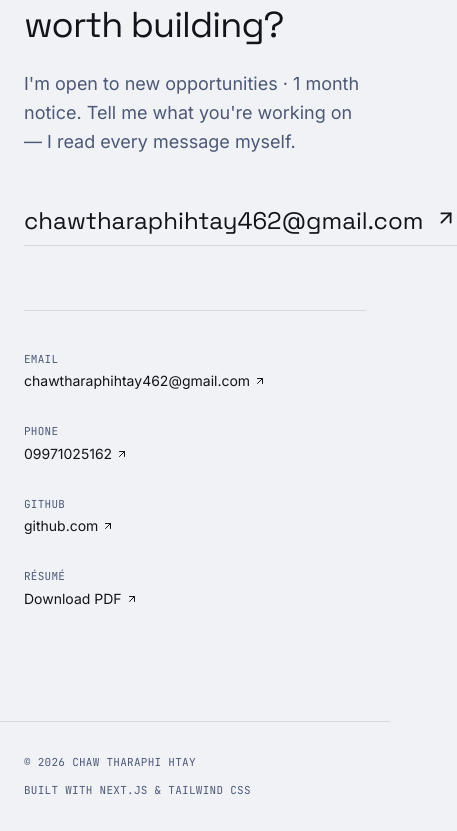
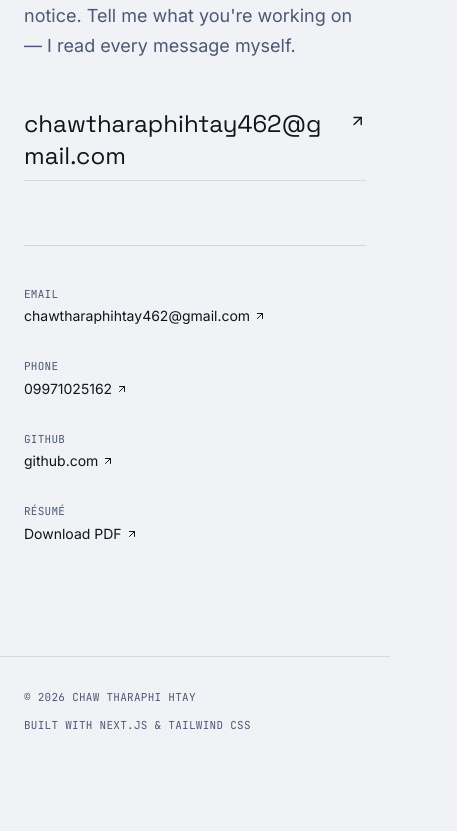
Before and after one commit to chawtharaphihtay/chawtharaphihtay.github.io, a Next.js app: page / in a window 390 px wide. Shown: the part 9092-9923 px from the top of the page, 457 px wide, since content can reach past the window. After the commit the page ends 9858 px from the top, so only its background shows below. Built offline with nearby package versions, Linux system fonts and the light colour scheme.

Commit message:
update avatar width

```diff
--- a/src/components/Avatar.tsx
+++ b/src/components/Avatar.tsx
@@ -3,7 +3,7 @@ import { personal } from "@/content/data";
 export function Avatar() {
   return (
     <div className="relative mx-auto w-auto max-w-full">
-      <div className="relative aspect-square h-[52vh] max-h-[560px] w-auto overflow-hidden rounded-3xl border border-line bg-paper-raised">
+      <div className="relative aspect-square md:h-[52vh] max-h-[560px] w-auto overflow-hidden rounded-3xl border border-line bg-paper-raised">
         <div
           className="pointer-events-none absolute inset-0"
           style={{
--- a/src/components/Contact.tsx
+++ b/src/components/Contact.tsx
@@ -33,7 +33,7 @@ export function Contact() {
         <Reveal delay={0.1}>
           <a
             href={socials.email}
-            className="group mt-12 inline-flex items-baseline gap-3 whitespace-nowrap font-display text-2xl sm:text-4xl border-b border-ink pb-2 hover:text-accent hover:border-accent transition-colors"
+            className="group mt-12 inline-flex items-baseline gap-3 break-all font-display text-2xl sm:text-4xl border-b border-ink pb-2 hover:text-accent hover:border-accent transition-colors"
           >
             {personal.email}
             <ArrowUpRight
```
